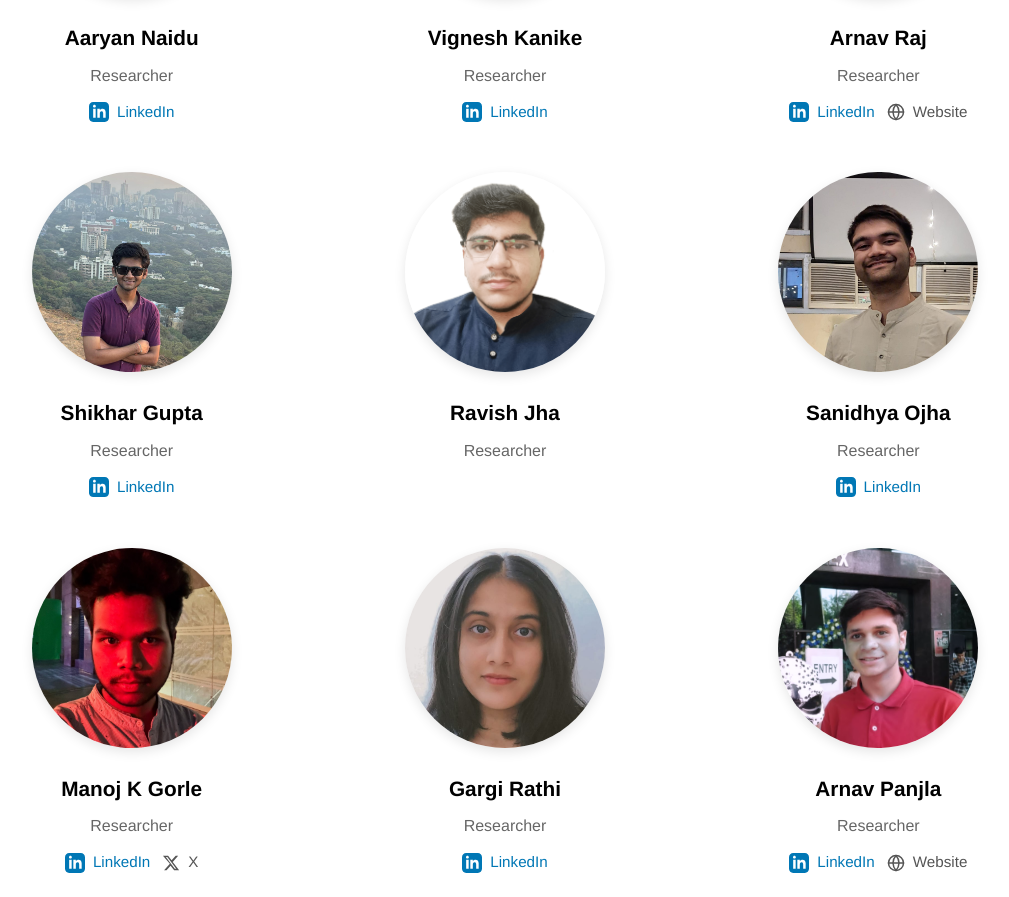
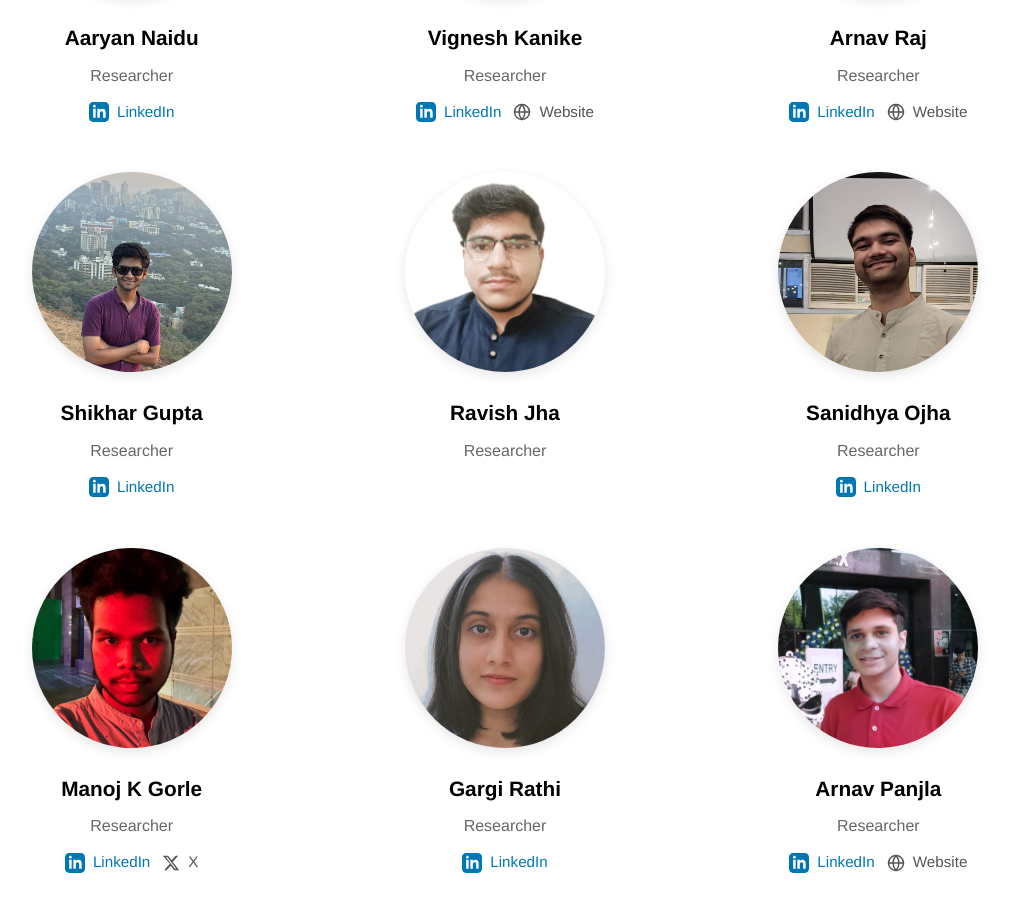
Before and after one commit to iitdaisi/iitdaisi.github.io, a plain HTML site: page index.html in a window 1280 px wide. Shown: the part 5856-6753 px from the top of the page, without its empty margins (135-1144 px from the left). Drawn offline with Linux system fonts and the light colour scheme.

Commit message:
Add website link for Vignesh Kanike
Co-Authored-By: Claude Opus 5.5 <noreply@anthropic.com>

```diff
--- a/index.html
+++ b/index.html
@@ -1381,6 +1381,10 @@
                                     <svg class="linkedin-icon" xmlns="http://www.w3.org/2000/svg" viewBox="0 0 24 24" fill="currentColor"><path d="M19 0h-14c-2.761 0-5 2.239-5 5v14c0 2.761 2.239 5 5 5h14c2.762 0 5-2.239 5-5v-14c0-2.761-2.238-5-5-5zm-11 19h-3v-11h3v11zm-1.5-12.268c-.966 0-1.75-.79-1.75-1.764s.784-1.764 1.75-1.764 1.75.79 1.75 1.764-.783 1.764-1.75 1.764zm13.5 12.268h-3v-5.604c0-3.368-4-3.113-4 0v5.604h-3v-11h3v1.765c1.396-2.586 7-2.777 7 2.476v6.759z"/></svg>
                                     LinkedIn
                                 </a>
+                                <a href="https://vigneshkanike.vercel.app/" class="team-website" target="_blank" rel="noopener noreferrer">
+                                    <svg class="social-icon" xmlns="http://www.w3.org/2000/svg" viewBox="0 0 24 24" fill="none" stroke="currentColor" stroke-width="2" stroke-linecap="round" stroke-linejoin="round"><circle cx="12" cy="12" r="10"/><line x1="2" y1="12" x2="22" y2="12"/><path d="M12 2a15.3 15.3 0 0 1 4 10 15.3 15.3 0 0 1-4 10 15.3 15.3 0 0 1-4-10 15.3 15.3 0 0 1 4-10z"/></svg>
+                                    Website
+                                </a>
                             </div>
                         </div>
 
```
